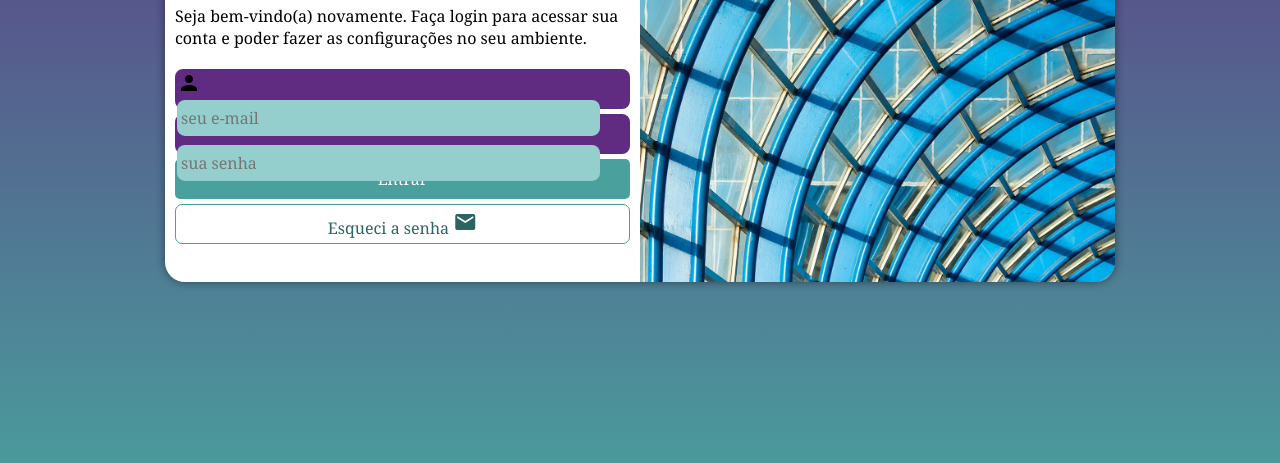
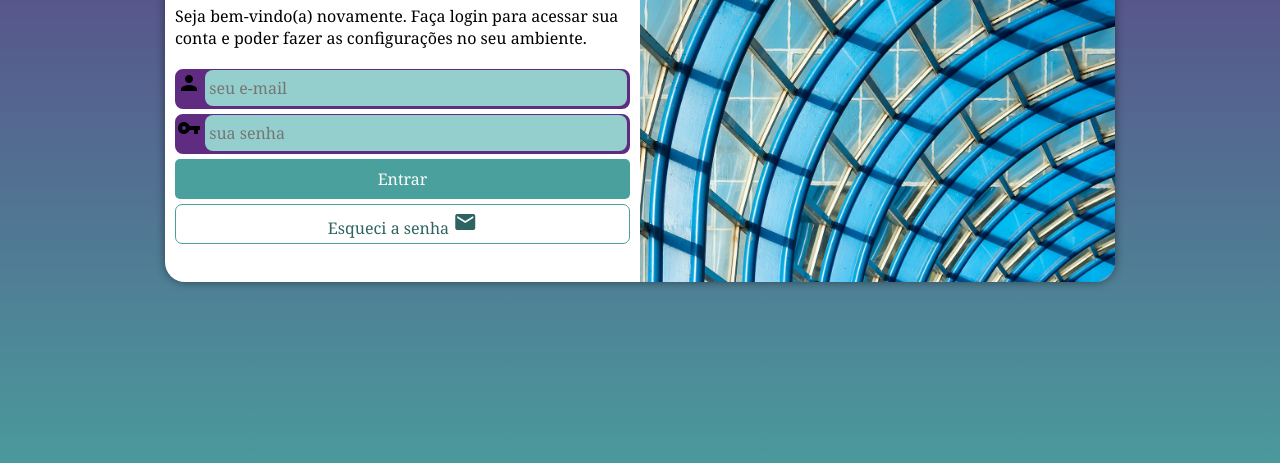
Before and after one commit to franciscocesar1978/projeto-login, a plain HTML site: page index.html in a window 1280 px wide. Shown: the part 293-756 px from the top of the page. Drawn offline with Linux system fonts and the light colour scheme.

Commit message:
alternates projector

```diff
--- a/estilos/style.css
+++ b/estilos/style.css
@@ -91,12 +91,12 @@ div.campo > i {
 div.campo > input {
     background-color: #94cfcd;
     font-size: 1em;
-    width: calc(100% - 28px);
+    width: calc(100% - 29px);
     height: 100%;
     border: 0px;
     border-radius: 8px;
     padding: 4px;
-    transform: translateY(-.1px);
+    transform: translateY(-1px);
 }
 
 div.campo > input:focus-within {
```
